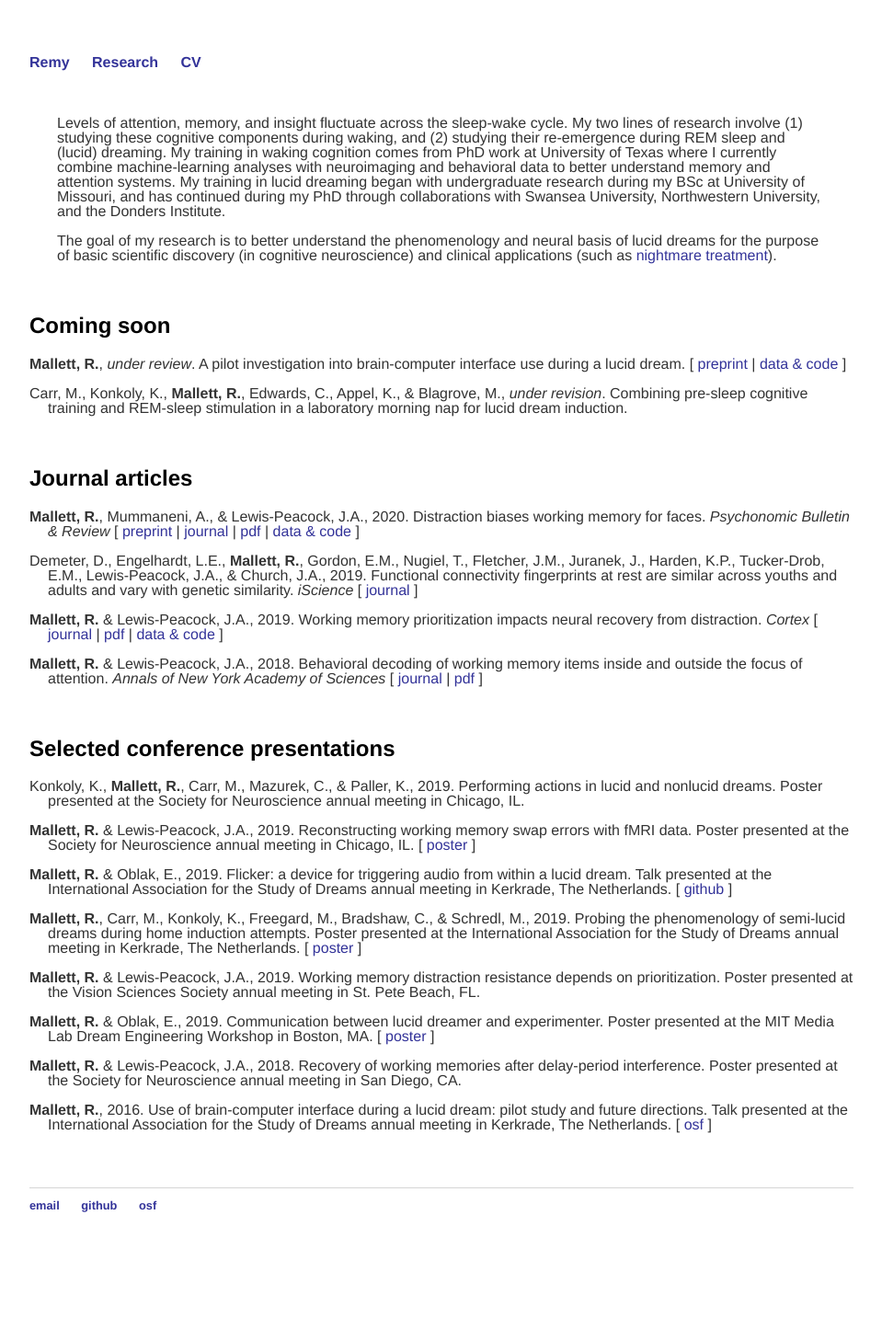
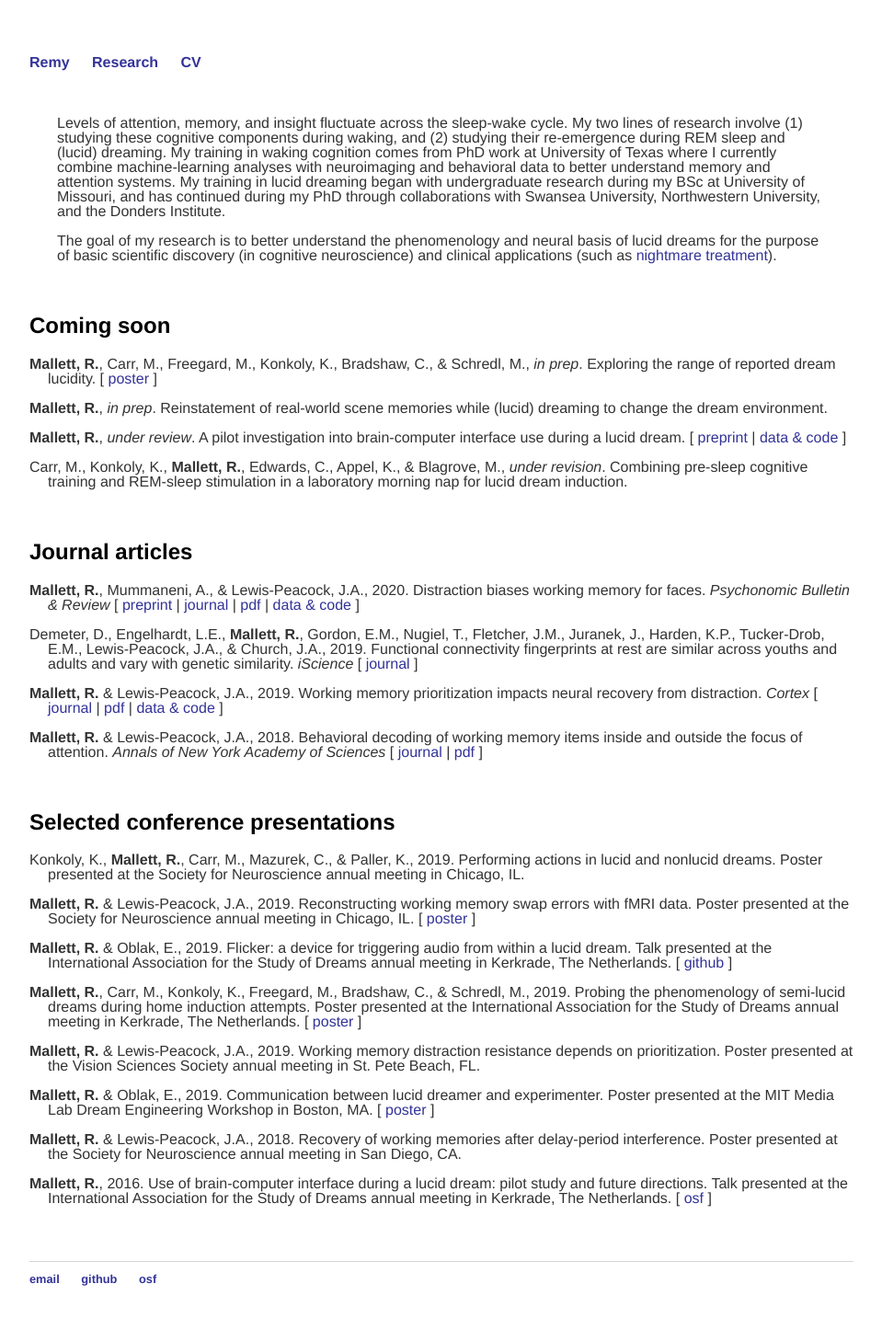
Before and after one commit to remrama/remrama.github.io, a Jekyll site: the page built from research/index.html, in a window 1280 px wide. Shown: the whole page at 92% size, without its empty margins (160-1119 px from the left). Built offline with Jekyll 4.4.1, drawn with Linux system fonts in a browser that asks for light colours; before the commit the page ends 1378 px from its top, so only the background shows below that.

Commit message:
in prep stuff

```diff
--- a/research/index.html
+++ b/research/index.html
@@ -15,6 +15,12 @@ title: Research
     <br>
     <h2>Coming soon</h2>
 
+    <p class="hanging">
+        <strong>Mallett, R.</strong>, Carr, M., Freegard, M., Konkoly, K., Bradshaw, C., & Schredl, M., <em>in prep</em>. Exploring the range of reported dream lucidity. [ <a href="https://osf.io/rpjwz/">poster</a> ]
+    </p>
+    <p class="hanging">
+        <strong>Mallett, R.</strong>, <em>in prep</em>. Reinstatement of real-world scene memories while (lucid) dreaming to change the dream environment.
+    </p>
     <p class="hanging">
         <strong>Mallett, R.</strong>, <em>under review</em>. A pilot investigation into brain-computer interface use during a lucid dream. [ <a href="https://doi.org/10.31219/osf.io/my3tq">preprint</a> | <a href="https://osf.io/mr7hf/">data & code</a> ]
     </p>
```
